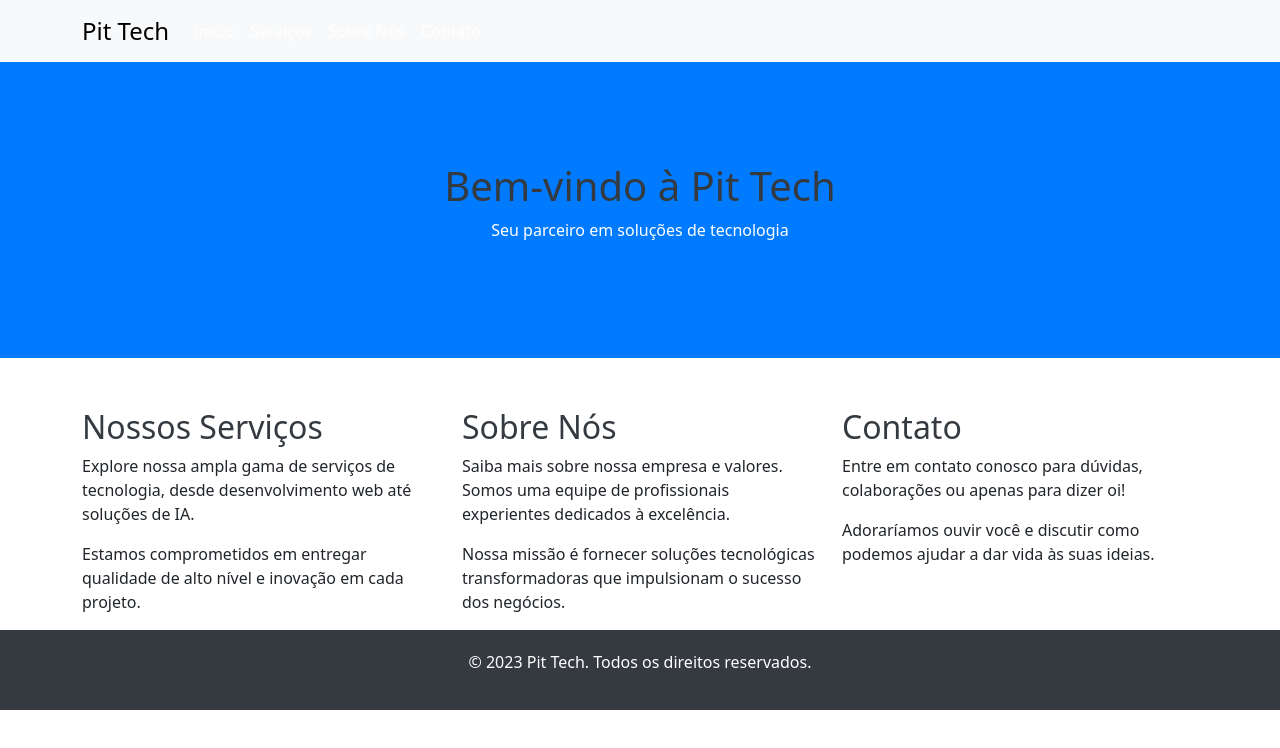
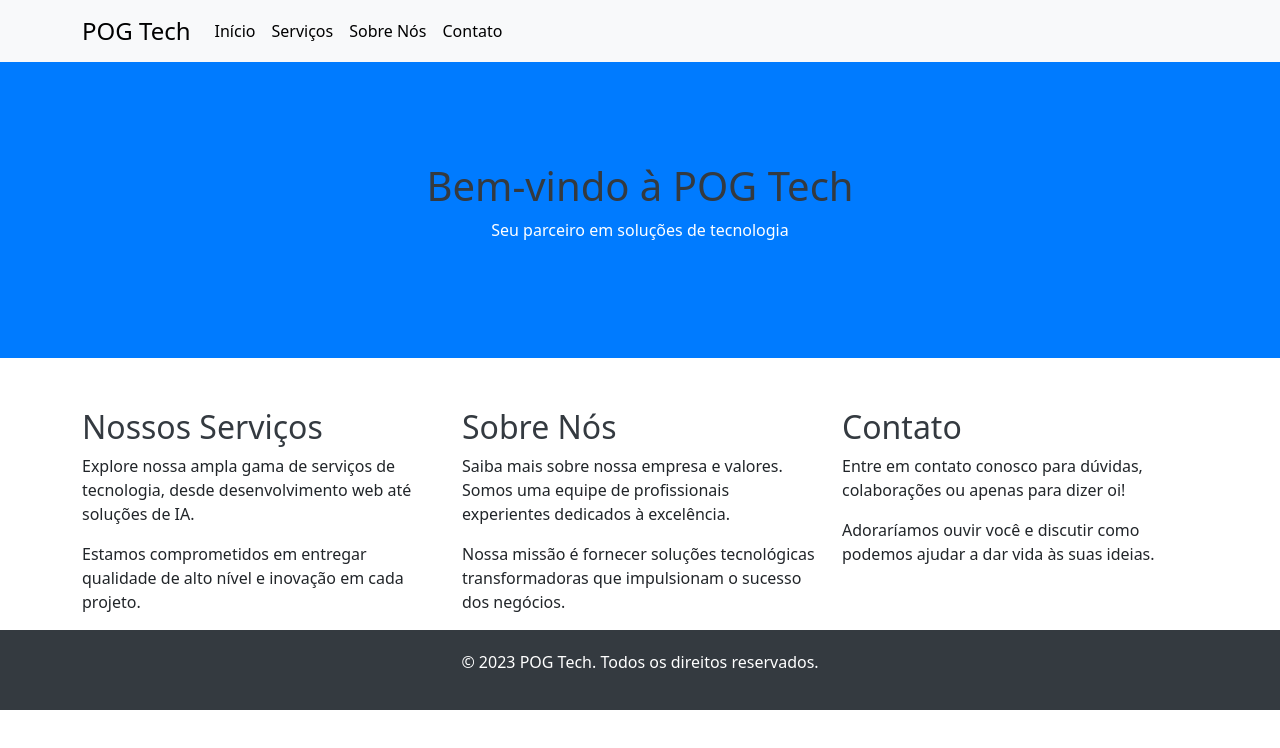
Before and after one commit to MikhaelPedro/POG-TECH-Website, a plain HTML site: page Index.html in a window 1280 px wide. Drawn offline with nearby package versions, Linux system fonts and the light colour scheme; a script that the page names is missing.

Commit message:
Alterando textos e cores

```diff
--- a/Index.html
+++ b/Index.html
@@ -12,7 +12,7 @@
 <body>
     <nav class="navbar navbar-expand-lg navbar-light bg-light">
         <div class="container">
-            <a class="navbar-brand" href="#">Pit Tech</a>
+            <a class="navbar-brand" href="#">POG Tech</a>
             <button class="navbar-toggler" type="button" data-bs-toggle="collapse" data-bs-target="#navbarNav" aria-controls="navbarNav" aria-expanded="false" aria-label="Toggle navigation">
                 <span class="navbar-toggler-icon"></span>
             </button>
@@ -36,7 +36,7 @@
     </nav>
 
     <header class="jumbotron text-center">
-        <h1>Bem-vindo à Pit Tech</h1>
+        <h1>Bem-vindo à POG Tech</h1>
         <p>Seu parceiro em soluções de tecnologia</p>
     </header>
 
@@ -61,7 +61,7 @@
     </section>
 
     <footer class="text-center">
-        <p>&copy; 2023 Pit Tech. Todos os direitos reservados.</p>
+        <p>&copy; 2023 POG Tech. Todos os direitos reservados.</p>
     </footer>
 
     <script src="https://cdn.jsdelivr.net/npm/bootstrap@5.3.0/dist/js/bootstrap.bundle.min.js"></script>
--- a/style.css
+++ b/style.css
@@ -23,7 +23,7 @@ h1, h2 {
 }
 
 .navbar-nav .nav-link {
-    color: #fff;
+    color:  black;
     font-weight: 500;
 }
 
```
